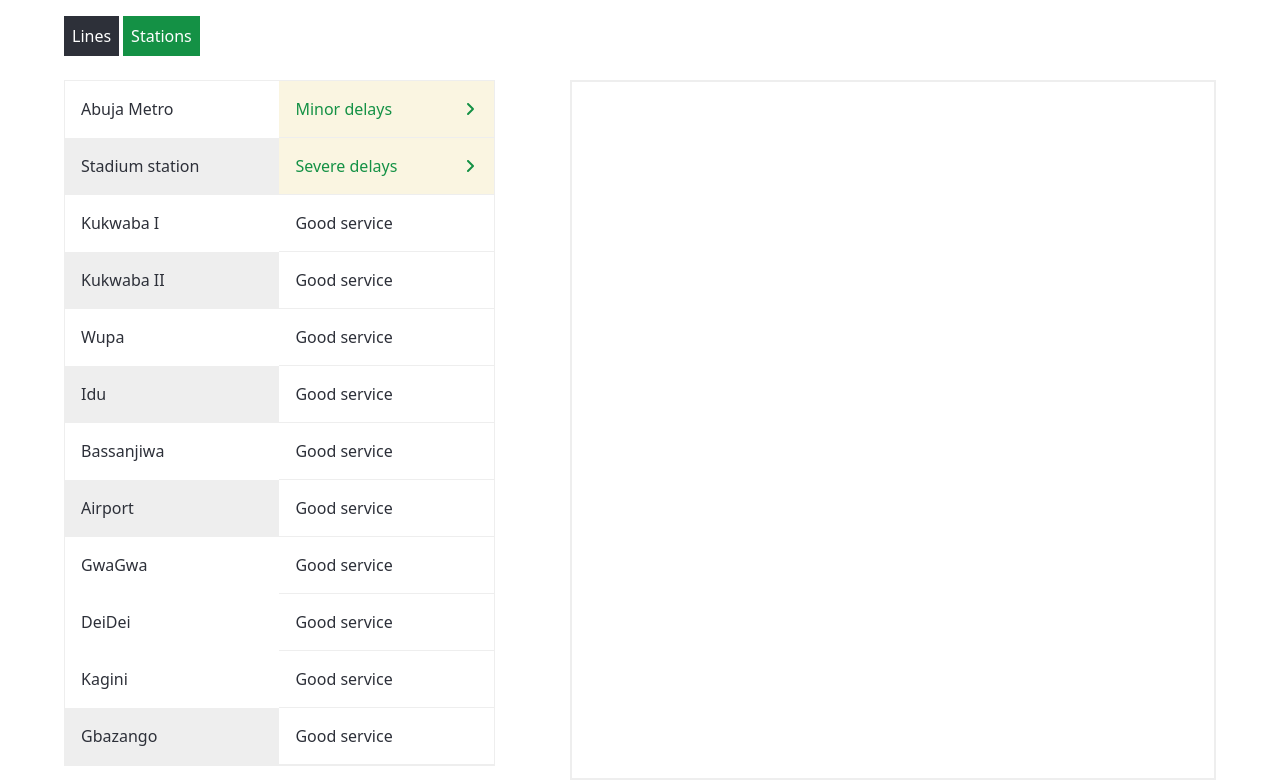
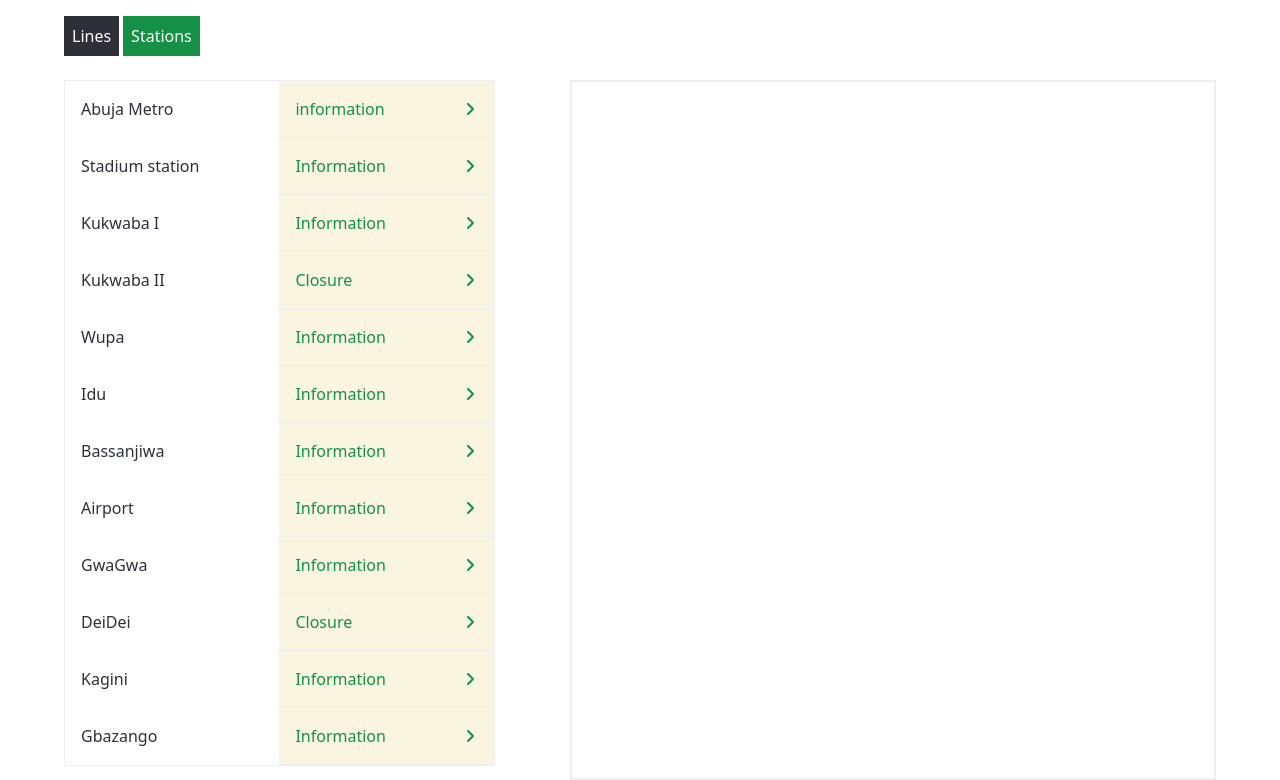
Before and after one commit to AxelCyberEnterprises/armt, a Next.js app: page /status-updates in a window 1280 px wide. Shown: the part 340-1120 px from the top of the page. Built offline with nearby package versions, Linux system fonts and the light colour scheme.

Commit message:
modified status-updates page

```diff
--- a/package.json
+++ b/package.json
@@ -12,6 +12,7 @@
     "framer-motion": "^11.2.13",
     "next": "^14.2.3",
     "react": "^18",
+    "react-calendar": "^5.0.0",
     "react-daisyui": "^5.0.0",
     "react-dom": "^18",
     "react-icons": "^5.2.1",
--- /dev/null
+++ b/src/app/status-updates/components/Lines.jsx
@@ -0,0 +1,68 @@
+import React, { useState } from 'react'
+import { FaAngleRight } from "react-icons/fa6";
+
+export default function Lines({bg,name,status}) {
+    const [info,setInfo] = useState(false)
+  return (
+    <div>
+        <div className="flex">
+            <div className={`flex-1 bg-[${bg}] p-4 text-base text-white`}>
+                <p>{name}</p>
+            </div>
+            {
+            status != "Good service"
+            ?
+            <div
+                className="flex-1 border-b-[1px] cursor-pointer border-[#eeeeee] p-4 text-base flex justify-between items-center bg-[#faf5e1]"
+                onClick={()=>setInfo(!info)}
+                >
+                <p>{status}</p>
+                <FaAngleRight style={{ color: "#149145" }} />
+            </div>
+            :
+            <div className="flex-1 border-b-[1px] border-[#eeeeee] p-4 text-base flex justify-between items-center bg-white">
+                <p className="text-[#149145]">{status}</p>
+            </div>
+            }
+        </div>
+        {
+            info
+            ?  <div className='p-4 bg-[#faf5e1] relative'>
+                    <p
+                        className='text-base text-[#8b897f] mb-2'>
+                        {
+                            status === "Part suspended"
+                            ?
+                            `No service between Wuse & Idu due to a
+                            fault with the tunnel system. Tickets are
+                            not being accepted on the line but line 1
+                            and 3 have good service.
+                            `
+                        :
+                        `
+                        Minor delays between Idu and Wupa due
+                        to a shortage of lines. Good Service on
+                        all other routes.
+                        `
+                        }
+                    </p>
+                    <div
+                        className='mb-2 text-[#848484] border-[1px] flex bg-white justify-between items-center p-2 cursor-pointer border-[#eeeeee]'
+                    >
+                        <p>Replan your journey</p>
+                        <FaAngleRight style={{color: "#149145"}}/>
+                    </div>
+                    <div className='text-right'>
+                    <button
+                        onClick={()=>setInfo(false)}
+                        className='text-[#149145] hover:underline hover:underline-[#149145]'
+                    >
+                        Close status
+                    </button>
+                    </div>
+                </div>
+            : <></>
+        }
+    </div>
+  )
+}
--- /dev/null
+++ b/src/app/status-updates/components/Station.jsx
@@ -0,0 +1,64 @@
+import React, { useState } from 'react'
+import { FaAngleRight } from "react-icons/fa6";
+
+export default function Station({name,status}) {
+    const [info,setInfo] = useState(false)
+    return (
+    <div>
+        <div className="flex">
+            <div className="flex-1 bg-[#fffff] p-4 text-base text-[#2d3039]">
+                <p>{name}</p>
+            </div>
+            <div
+                className="flex-1 border-b-[1px] cursor-pointer border-[#eeeeee] p-4 text-base flex justify-between items-center bg-[#faf5e1]"
+                onClick={()=>setInfo(!info)}
+                >
+                <p className="text-[#149145]">{status}</p>
+                <FaAngleRight style={{ color: "#149145" }} />
+            </div>
+        </div>
+        {
+            info
+            ?  <div className='p-4 bg-[#faf5e1] relative'>
+                    <p
+                        className='text-base text-[#8b897f] mb-2'>
+                        {
+                            status === "Information"
+                            ?
+                        "Ramps are available at this station. They are \
+                        designed to cover the small remaining step \
+                        or gap between the platform and the train \
+                        on step-free platforms. They make it easier \
+                        for customers to get on and off the train, in \
+                        particular for people whose mobility aids \
+                        have small wheels."
+                        :
+                        `${name}: Closed - This station is closed
+                        until last quarter in 2024, while the station
+                        is being completely set up. The Abuja Rail
+                        Mass Transit stations still remain open.
+                        Kukwaba I station will remain open for
+                        customers to use while the Kukwaba II
+                        station setup is completed.`
+                        }
+                    </p>
+                    <div
+                        className='mb-2 text-[#848484] border-[1px] flex bg-white justify-between items-center p-2 cursor-pointer border-[#eeeeee]'
+                    >
+                        <p>Replan your journey</p>
+                        <FaAngleRight style={{color: "#149145"}}/>
+                    </div>
+                    <div className='text-right'>
+                    <button
+                        onClick={()=>setInfo(false)}
+                        className='text-[#149145] hover:underline hover:underline-[#149145]'
+                    >
+                        Close status
+                    </button>
+                    </div>
+                </div>
+            : <></>
+        }
+    </div>
+  )
+}
--- a/src/app/status-updates/page.jsx
+++ b/src/app/status-updates/page.jsx
@@ -4,10 +4,16 @@
 import Header from "@/components/header/Header";
 import React, { useState, useEffect } from "react";
 import { FaAngleRight } from "react-icons/fa6";
+import Station from "./components/Station";
+import Lines from "./components/Lines";
+import Calendar from 'react-calendar';
+import 'react-calendar/dist/Calendar.css';
 
 export default function Page() {
   const [currentTime, setCurrentTime] = useState(new Date());
-
+  const [count,setCount] = useState(0)
+  const [value, onChange] = useState(new Date());
+  const [appear,setAppear] = useState(false)
   useEffect(() => {
     const timer = setInterval(() => {
       setCurrentTime(new Date());
@@ -56,118 +62,123 @@
             </p>
             <p className="hover:border-b-[2px] hover:border-[#149145] transition duration-500 ease-in-out relative flex-1 py-4 flex justify-center items-center text-sm sm:text-base text-[#2d3039]">
               Future date
-              <FaCalendar  className="absolute text-[#149145] right-4 top-[50%] -translate-y-[50%]"/>
+              <FaCalendar
+              onClick={()=>{setAppear(!appear)}}
+              className="absolute cursor-pointer text-[#149145] right-4 top-[50%] -translate-y-[50%]"/>
             </p>
           </div>
         </div>
-        <div className="mt-4 mb-6">
+        <div className="mt-4 mb-6 relative">
           <div className="flex gap-1">
-            <p className="p-2 bg-[#2d3039] text-white ">Lines</p>
-            <p className="p-2 bg-[#149145] text-white">Stations</p>
+            <p
+              className="p-2 bg-[#2d3039] text-white cursor-pointer"
+              onClick={()=>setCount(1)}
+            >
+              Lines
+            </p>
+            <p
+              className="p-2 bg-[#149145] text-white cursor-pointer"
+              onClick={()=>setCount(0)}
+            >
+              Stations
+            </p>
           </div>
+          {
+            appear
+            &&
+            <Calendar onChange={onChange} value={value} className="absolute top-0 right-0 rounded-2xl" />
+          }
         </div>
         <div className="flex flex-col sm:flex-row gap-[25px] sm:gap-[75px] mb-12">
           <div className="sm:flex-[2]">
-            <div className="border-[1px] border-[#eeeeee]">
-              <div className="flex">
-                <div className="flex-1 bg-[#fffff] p-4 text-base text-[#2d3039]">
-                  <p>Abuja Metro</p>
+            {
+              count == 0
+              ?
+              <div className="border-[1px] border-[#eeeeee]">
+              <Station
+                name={"Abuja Metro"}
+                status={"information"}
+              />
+              <Station
+                name={"Stadium station"}
+                status={"Information"}
+              />
+              <Station
+                name={"Kukwaba I"}
+                status={"Information"}
+              />
+              <Station
+                name={"Kukwaba II"}
+                status={"Closure"}
+              />
+              <Station
+                name={"Wupa"}
+                status={"Information"}
+              />
+              <Station
+                name={"Idu"}
+                status={"Information"}
+              />
+              <Station
+                name={"Bassanjiwa"}
+                status={"Information"}
+              />
+              <Station
+                name={"Airport"}
+                status={"Information"}
+              />
+              <Station
+                name={"GwaGwa"}
+                status={"Information"}
+              />
+              <Station
+                name={"DeiDei"}
+                status={"Closure"}
+              />
+              <Station
+                name={"Kagini"}
+                status={"Information"}
+              />
+              <Station
+                name={"Gbazango"}
+                status={"Information"}
+              />
+            </div>
+              : (
+                <div className="border-[1px] border-[#eeeeee]">
+                  <Lines
+                    bg={"#7f7bf4"}
+                    name={"Line 1"}
+                    status={"Good service"}
+                  />
+                  <Lines
+                    bg={"#dc241f"}
+                    name={"Line 2"}
+                    status={"Part suspended"}
+                  />
+                  <Lines
+                    bg={"#ffce00"}
+                    name={"Line 3"}
+                    status={"Good service"}
+                  />
+                  <Lines
+                    bg={"#e86a10"}
+                    name={"Line 4"}
+                    status={"Part suspended"}
+                  />
+                  <Lines
+                    bg={"#101010"}
+                    name={"Line 5"}
+                    status={"Minor delays"}
+                  />
+                  <Lines
+                    bg={"#92d9f7"}
+                    name={"Lot 6"}
+                    status={"Minor delays"}
+                  />
                 </div>
-                <div className="flex-1 border-b-[1px] border-[#eeeeee] p-4 text-base flex justify-between items-center bg-[#faf5e1]">
-                  <p className="text-[#149145]">Minor delays</p>
-                  <FaAngleRight style={{ color: "#149145" }} />
-                </div>
-              </div>
-              <div className="flex">
-                <div className="flex-1 bg-[#eeeeee] p-4 text-base text-[#2d3039]">
-                  <p>Stadium station</p>
-                </div>
-                <div className="flex-1 border-b-[1px] border-[#eeeeee] p-4 text-base flex justify-between items-center bg-[#faf5e1]">
-                  <p className="text-[#149145]">Severe delays</p>
-                  <FaAngleRight style={{ color: "#149145" }} />
-                </div>
-              </div>
-              <div className="flex">
-                <div className="flex-1 bg-[#ffffff] p-4 text-base text-[#2d3039]">
-                  <p>Kukwaba I</p>
-                </div>
-                <div className="flex-1 border-b-[1px] border-[#eeeeee] p-4 text-base text-[#2d3039] flex justify-between items-center bg-white">
-                  <p>Good service</p>
-                </div>
-              </div>
-              <div className="flex">
-                <div className="flex-1 bg-[#eeeeee] p-4 text-base text-[#2d3039]">
-                  <p>Kukwaba II</p>
-                </div>
-                <div className="flex-1 border-b-[1px] border-[#eeeeee] p-4 text-base text-[#2d3039] flex justify-between items-center bg-white">
-                  <p>Good service</p>
-                </div>
-              </div>
-              <div className="flex">
-                <div className="flex-1 bg-[#ffffff] p-4 text-base text-[#2d3039]">
-                  <p>Wupa</p>
-                </div>
-                <div className="flex-1 border-b-[1px] border-[#eeeeee] p-4 text-base text-[#2d3039] flex justify-between items-center bg-white">
-                  <p>Good service</p>
-                </div>
-              </div>
-              <div className="flex">
-                <div className="flex-1 bg-[#eeeeee] p-4 text-base text-[#2d3039]">
-                  <p>Idu</p>
-                </div>
-                <div className="flex-1 border-b-[1px] border-[#eeeeee] p-4 text-base text-[#2d3039] flex justify-between items-center bg-white">
-                  <p>Good service</p>
-                </div>
-              </div>
-              <div className="flex">
-                <div className="flex-1 bg-[#ffffff] p-4 text-base text-[#2d3039]">
-                  <p>Bassanjiwa</p>
-                </div>
-                <div className="flex-1 border-b-[1px] border-[#eeeeee] p-4 text-base text-[#2d3039] flex justify-between items-center bg-white">
-                  <p>Good service</p>
-                </div>
-              </div>
-              <div className="flex">
-                <div className="flex-1 bg-[#eeeeee] p-4 text-base text-[#2d3039]">
-                  <p>Airport</p>
-                </div>
-                <div className="flex-1 border-b-[1px] border-[#eeeeee] p-4 text-base text-[#2d3039] flex justify-between items-center bg-white">
-                  <p>Good service</p>
-                </div>
-              </div>
-              <div className="flex">
-                <div className="flex-1 bg-[#ffffff] p-4 text-base text-[#2d3039]">
-                  <p>GwaGwa</p>
-                </div>
-                <div className="flex-1 border-b-[1px] border-[#eeeeee] p-4 text-base text-[#2d3039] flex justify-between items-center bg-white">
-                  <p>Good service</p>
-                </div>
-              </div>
-              <div className="flex">
-                <div className="flex-1 bg-[#ffffff] p-4 text-base text-[#2d3039]">
-                  <p>DeiDei</p>
-                </div>
-                <div className="flex-1 border-b-[1px] border-[#eeeeee] p-4 text-base text-[#2d3039] flex justify-between items-center bg-white">
-                  <p>Good service</p>
-                </div>
-              </div>
-              <div className="flex">
-                <div className="flex-1 bg-[#ffffff] p-4 text-base text-[#2d3039]">
-                  <p>Kagini</p>
-                </div>
-                <div className="flex-1 border-b-[1px] border-[#eeeeee] p-4 text-base text-[#2d3039] flex justify-between items-center bg-white">
-                  <p>Good service</p>
-                </div>
-              </div>
-              <div className="flex">
-                <div className="flex-1 bg-[#eeeeee] p-4 text-base text-[#2d3039]">
-                  <p>Gbazango</p>
-                </div>
-                <div className="flex-1 border-b-[1px] border-[#eeeeee] p-4 text-base text-[#2d3039] flex justify-between items-center bg-white">
-                  <p>Good service</p>
-                </div>
-              </div>
-            </div>
+              )
+            }
             <div className="mt-4 mb-6 border-2 border-[#eeeee] p-2 flex justify-between items-center">
               <p className="text-base text-[#9797a8]">Major works & Events</p>
               <FaAngleRight style={{ color: "#149145" }} />
```
Also changed, not shown: 1 other file (tests, documents, lock files or other folders).
